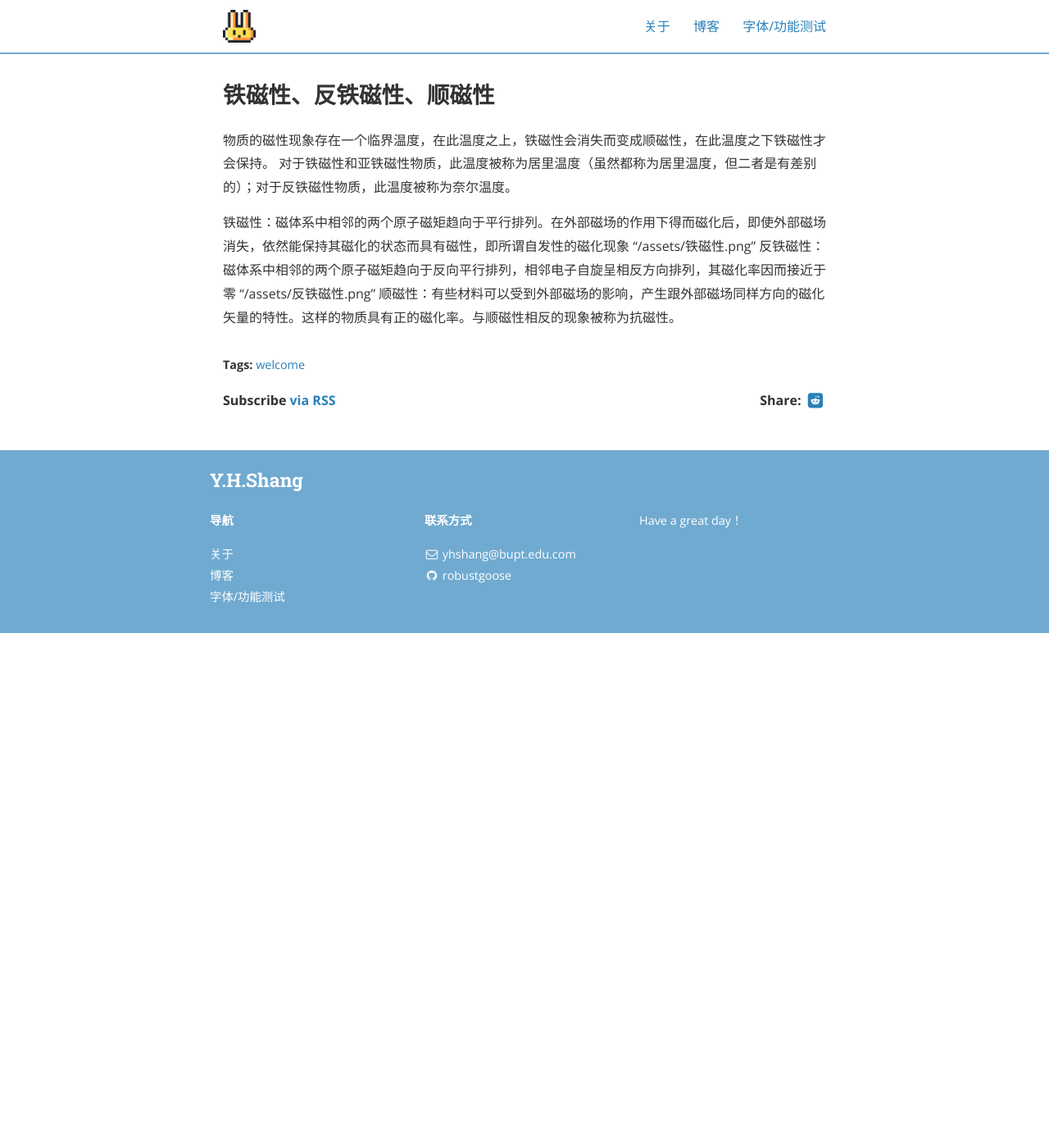
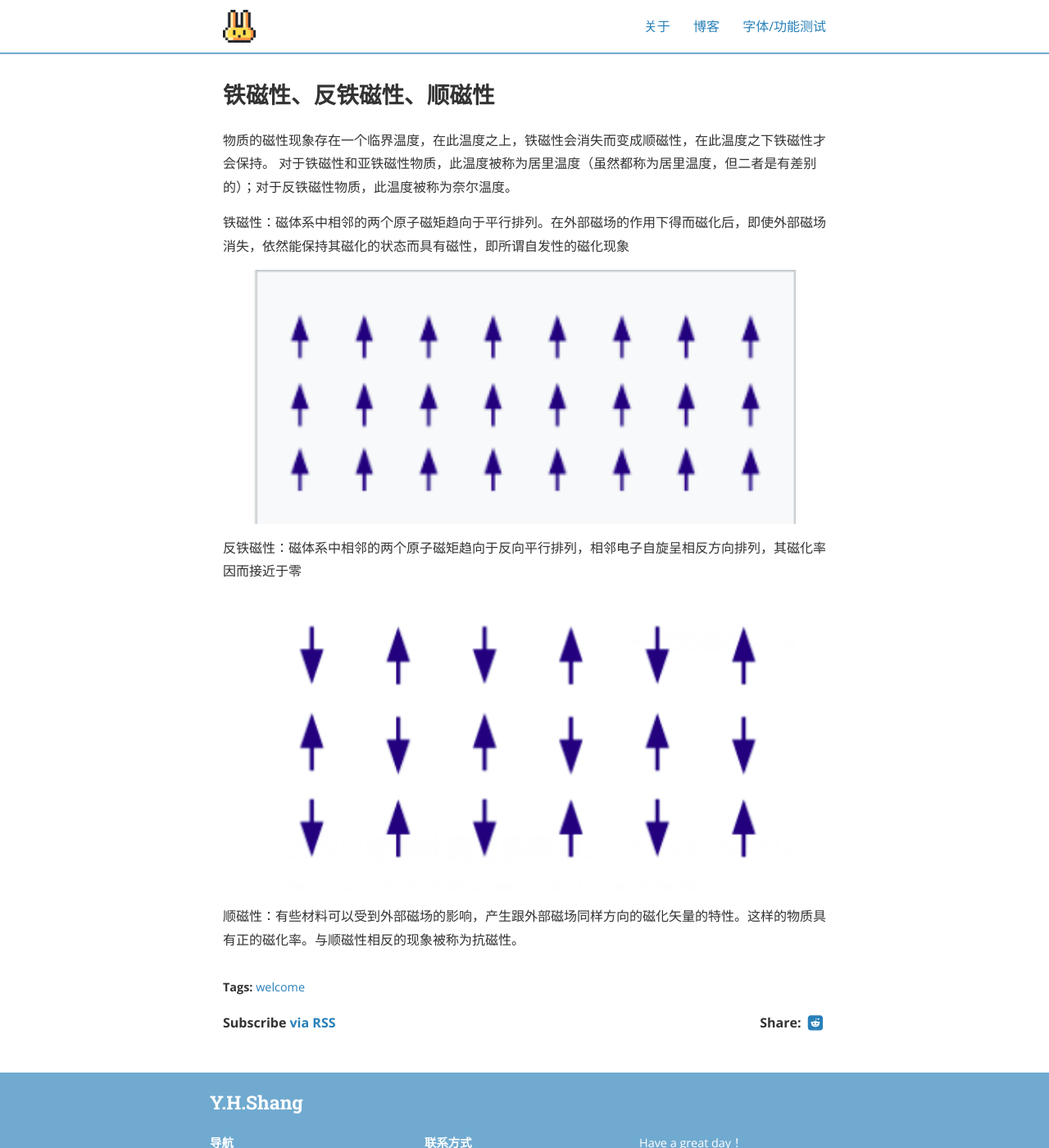
Before and after one commit to RobustGoose/biggoose.github.io, a Jekyll site: the page built from _posts/2022-04-11-Ferromagnetism.markdown, in a window 1280 px wide and 1400 px high, scrolled down 488 px. Shown: the whole window at 82% size. Built offline with Jekyll 4.4.1, drawn with Linux system fonts in a browser that asks for light colours; nearby versions of some CDN libraries; before the commit the page ends 1260 px from its top, so only the background shows below that.

Commit message:
Update 2022-04-11-Ferromagnetism.markdown

```diff
--- a/_posts/2022-04-11-Ferromagnetism.markdown
+++ b/_posts/2022-04-11-Ferromagnetism.markdown
@@ -13,7 +13,11 @@ cover:  "/assets/instacode.jpg"
 对于铁磁性和亚铁磁性物质，此温度被称为居里温度（虽然都称为居里温度，但二者是有差别的）；对于反铁磁性物质，此温度被称为奈尔温度。
 
 铁磁性：磁体系中相邻的两个原子磁矩趋向于平行排列。在外部磁场的作用下得而磁化后，即使外部磁场消失，依然能保持其磁化的状态而具有磁性，即所谓自发性的磁化现象
-"/assets/铁磁性.png"
+
+![铁磁性](/assets/铁磁性.jpg "铁磁性")
+
 反铁磁性：磁体系中相邻的两个原子磁矩趋向于反向平行排列，相邻电子自旋呈相反方向排列，其磁化率因而接近于零
-"/assets/反铁磁性.png"
+
+![反铁磁性](/assets/反铁磁性.jpg "反铁磁性")
+
 顺磁性：有些材料可以受到外部磁场的影响，产生跟外部磁场同样方向的磁化矢量的特性。这样的物质具有正的磁化率。与顺磁性相反的现象被称为抗磁性。
```
